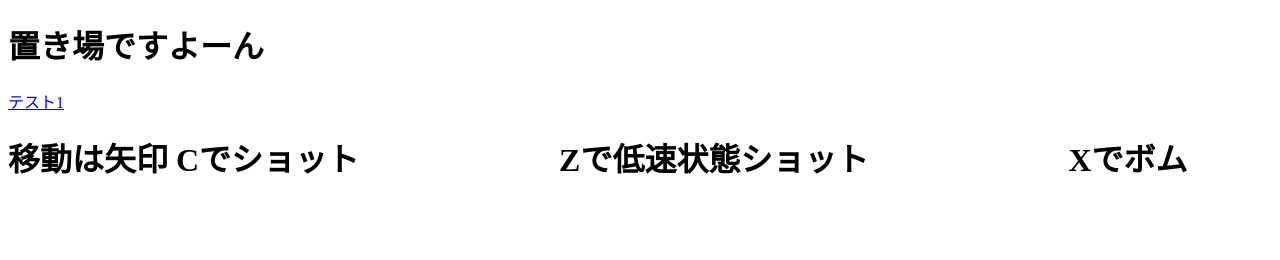
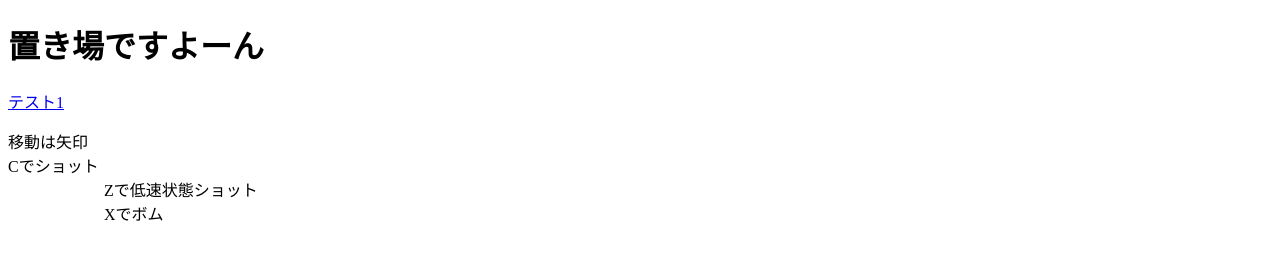
Before and after one commit to 76868/bullethells, a plain HTML site: page index.html in a window 1280 px wide. Drawn offline with Linux system fonts and the light colour scheme.

Commit message:
Update index.html

```diff
--- a/index.html
+++ b/index.html
@@ -9,11 +9,11 @@
          <p>
             <a href="./bullethell">テスト1</a>
         </p>
-      <h1>移動は矢印
-            Cでショット
-　　　　　　Zで低速状態ショット
+      <p>移動は矢印<br>
+            Cでショット<br>
+　　　　　　Zで低速状態ショット<br>
 　　　　　　Xでボム
-      </h1>
+      </p>
 </body>
 
 </html>
```
